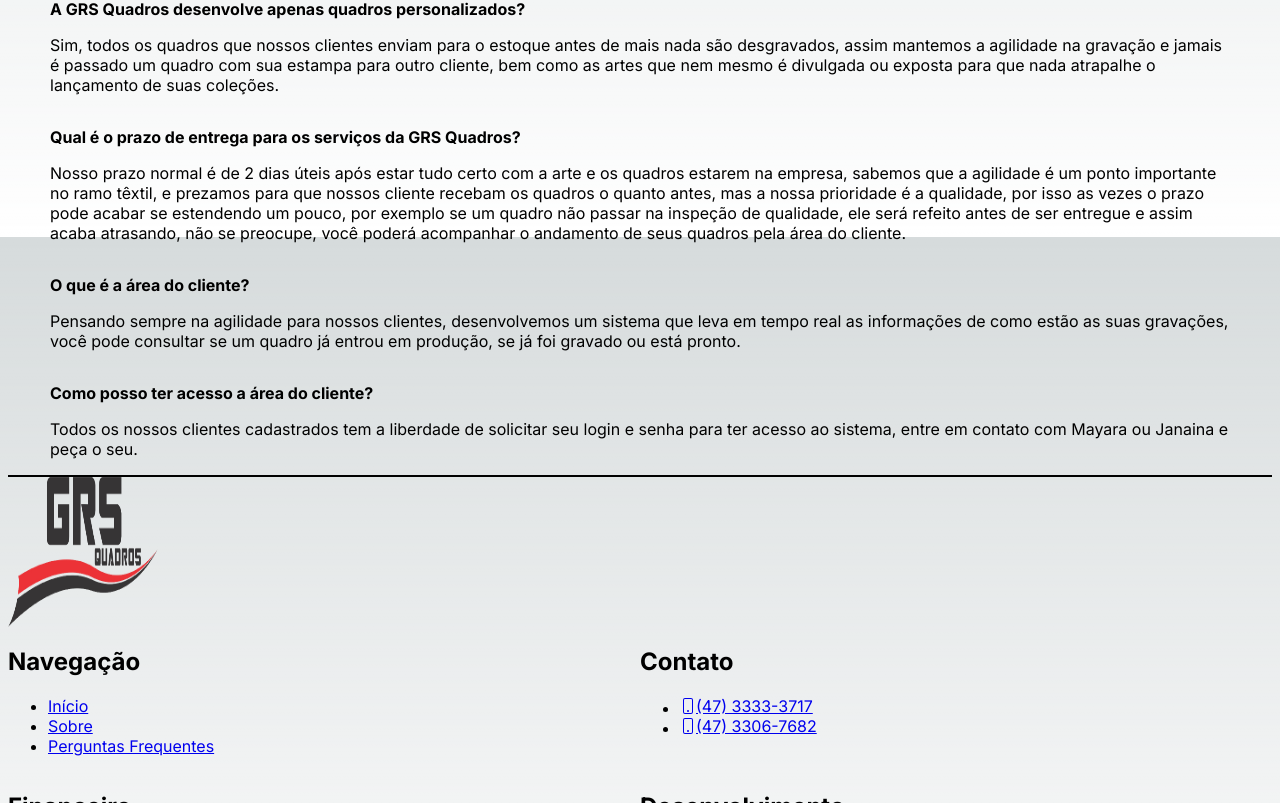
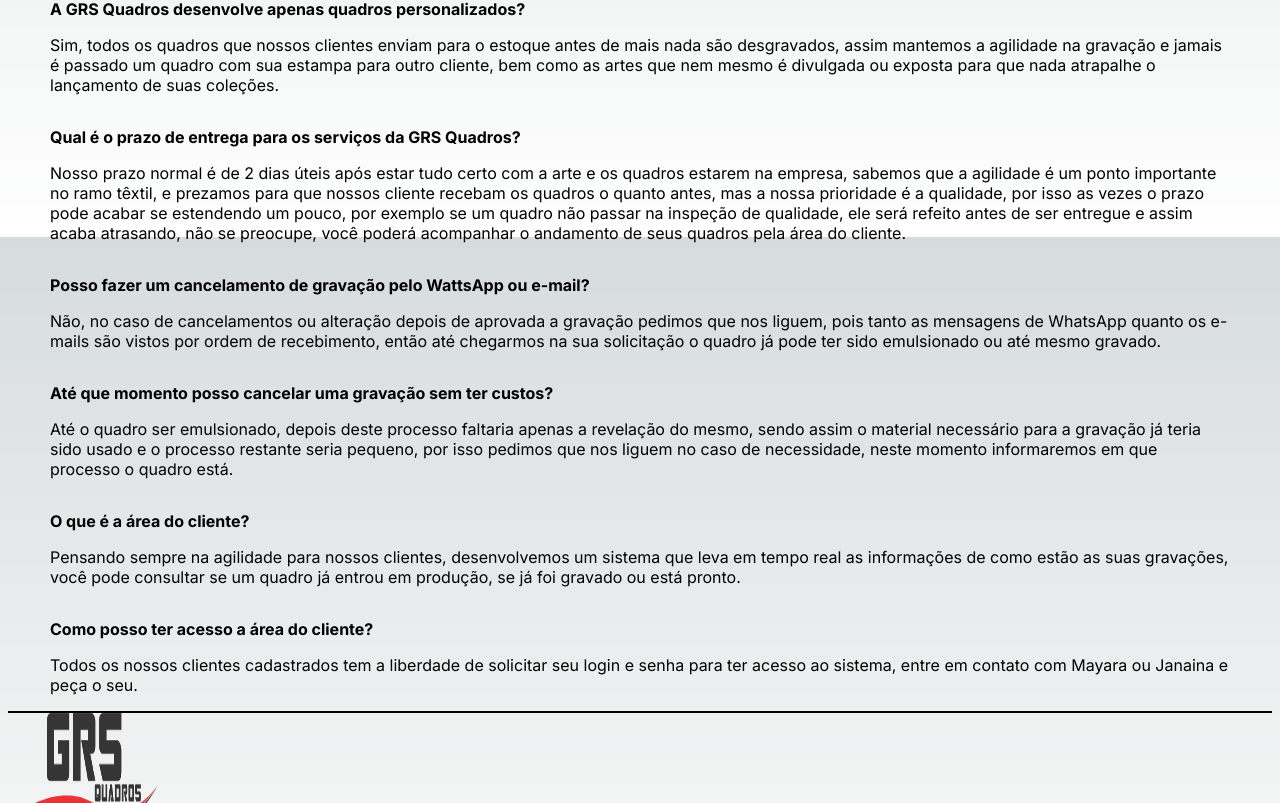
Before and after one commit to JeanDaRosa/GRS_QUADROS, a Next.js app: page /perguntas-frequentes in a window 1280 px wide. Shown: the part 579-1382 px from the top of the page. Built offline with nearby package versions, Linux system fonts and the light colour scheme.

Commit message:
Adicionado informações perguntas frequentes

```diff
--- a/src/app/(pages)/perguntas-frequentes/page.tsx
+++ b/src/app/(pages)/perguntas-frequentes/page.tsx
@@ -24,6 +24,14 @@
     {
       question: "Qual é o prazo de entrega para os serviços da GRS Quadros?",
       answer: "Nosso prazo normal é de 2 dias úteis após estar tudo certo com a arte e os quadros estarem na empresa, sabemos que a agilidade é um ponto importante no ramo têxtil, e prezamos para que nossos cliente recebam os quadros o quanto antes, mas a nossa prioridade é a qualidade, por isso as vezes o prazo pode acabar se estendendo um pouco, por exemplo se um quadro não passar na inspeção de qualidade, ele será refeito antes de ser entregue e assim acaba atrasando, não se preocupe, você poderá acompanhar o andamento de seus quadros pela área do cliente.",
+    },
+    {
+      question: "Posso fazer um cancelamento de gravação pelo WattsApp ou e-mail?",
+      answer: "Não, no caso de cancelamentos ou alteração depois de aprovada a gravação pedimos que  nos liguem, pois tanto as mensagens de WhatsApp quanto os e- mails são vistos por ordem de recebimento, então até chegarmos na sua solicitação o quadro já pode ter sido emulsionado ou até mesmo gravado.",
+    },
+    {
+      question: "Até que momento posso cancelar uma gravação sem ter custos?",
+      answer: "Até o quadro ser emulsionado, depois deste processo faltaria apenas a revelação do mesmo, sendo assim o material necessário para a gravação já teria sido usado e o processo restante seria pequeno, por isso pedimos que nos liguem no caso de necessidade, neste momento informaremos em que processo o quadro está.",
     },
     {
       question: "O que é a área do cliente?",
```
